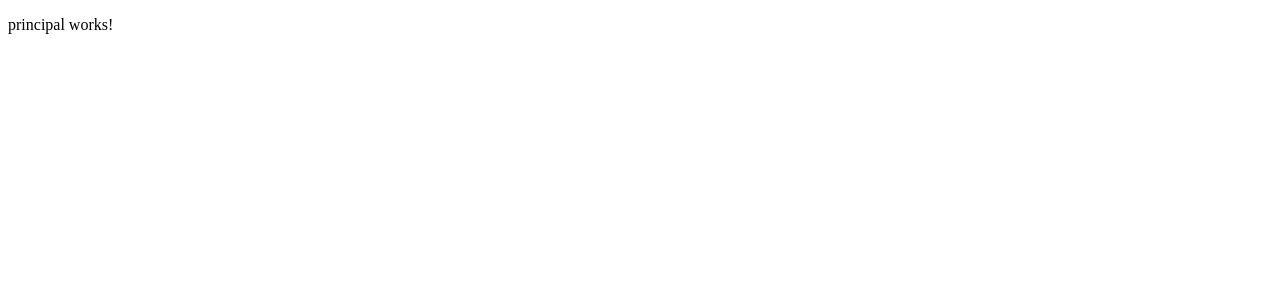
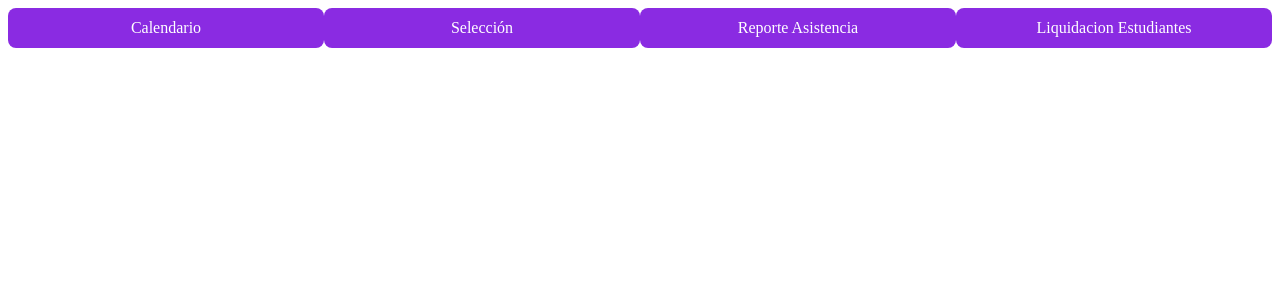
Before and after one commit to AlejoFiesco/front-bases, an Angular app: page / in a window 1280 px wide. Shown: the top 300 px of the page. Built offline with nearby package versions, Linux system fonts and the light colour scheme.

Commit message:
login listo y header xd

```diff
--- a/src/app/app.module.ts
+++ b/src/app/app.module.ts
@@ -5,12 +5,14 @@ import { AppRoutingModule } from './app-routing.module';
 import { AppComponent } from './app.component';
 import { LoginComponent } from './login/login.component';
 import { PrincipalComponent } from './principal/principal.component';
+import { HeaderComponent } from './header/header.component';
 
 @NgModule({
   declarations: [
     AppComponent,
     LoginComponent,
-    PrincipalComponent
+    PrincipalComponent,
+    HeaderComponent
   ],
   imports: [
     BrowserModule,
--- /dev/null
+++ b/src/app/header/header.component.css
@@ -0,0 +1,22 @@
+.Lista{
+    width: 100%;
+    height: 40px;
+    margin: 0px 0px;
+    padding: 0px 0px;
+    display: flex;
+    flex-direction: row;
+    list-style: none;
+}
+.Paginas{
+    width: 70%;
+    display: flex;
+    background-color: blueviolet;
+    justify-content: center;
+    align-items: center;
+    border-radius: 8px;
+}
+
+.Paginas>a{
+    text-decoration: none;
+    color: white;
+}
--- /dev/null
+++ b/src/app/header/header.component.html
@@ -0,0 +1,18 @@
+<header>
+    <nav>
+        <ul class="Lista">
+            <li class="Paginas">
+                <a routerLink="/login">Calendario</a>
+            </li>
+            <li class="Paginas">
+                <a routerLink="">Selección</a>
+            </li>
+            <li class="Paginas">
+                <a routerLink="">Reporte Asistencia</a>
+            </li>
+            <li class="Paginas">
+                <a routerLink="">Liquidacion Estudiantes</a>
+            </li>
+        </ul>
+    </nav>
+</header>
--- a/src/app/principal/principal.component.html
+++ b/src/app/principal/principal.component.html
@@ -1 +1 @@
-<p>principal works!</p>
+<app-header></app-header>
```
Also changed, not shown: src/app/header/header.component.ts (added, +10 -0 lines), src/app/app.component.html (line endings or trailing spaces), 1 other file (tests, documents, lock files or other folders).
